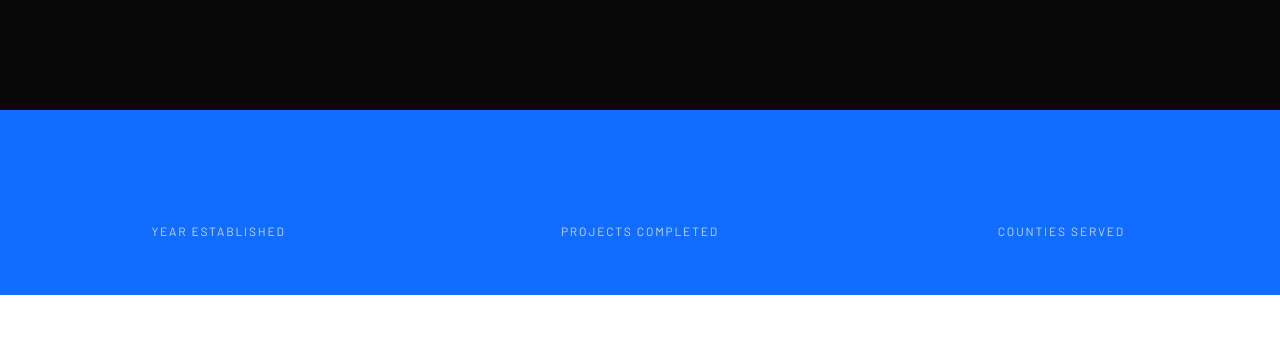
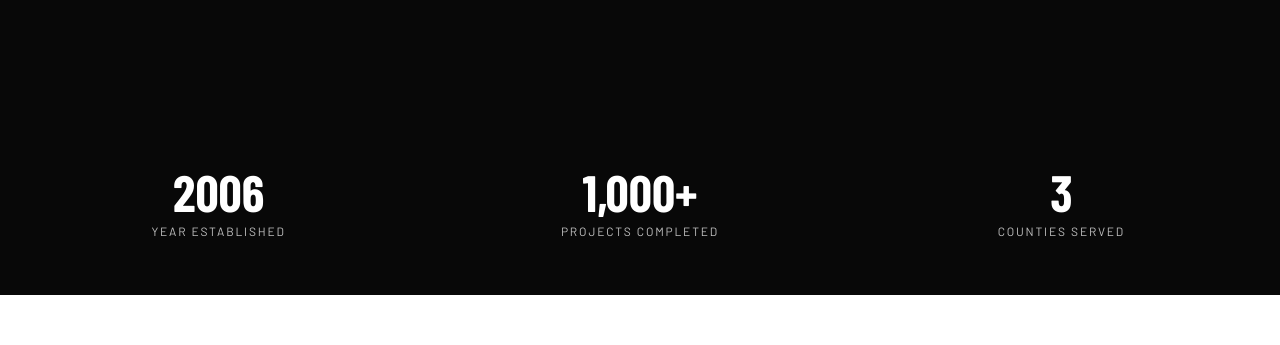
Before and after one commit to orlandott/otg-website, a Next.js app: page / in a window 1280 px wide. Shown: the part 4337-4682 px from the top of the page. Built offline with nearby package versions, Linux system fonts and the light colour scheme.

Commit message:
fix(TrustBar): use navy bg and white stat values for contrast
bg-blue → bg-navy so the section uses the near-black background.
text-accent → text-white on stat numbers for legibility against dark bg.

```diff
--- a/src/components/home/TrustBar.tsx
+++ b/src/components/home/TrustBar.tsx
@@ -10,7 +10,7 @@ const stats = [
 
 export function TrustBar() {
   return (
-    <section className="bg-blue py-14 md:py-18">
+    <section className="bg-navy py-14 md:py-18">
       <div className="max-w-7xl mx-auto px-4 sm:px-6 lg:px-8">
         <motion.div
           className="grid grid-cols-1 sm:grid-cols-3 gap-8 md:gap-12 text-center"
@@ -28,7 +28,7 @@ export function TrustBar() {
               viewport={{ once: true }}
               transition={{ duration: 0.4, delay: i * 0.1 }}
             >
-              <p className="font-heading font-bold text-accent leading-none"
+              <p className="font-heading font-bold text-white leading-none"
                 style={{ fontSize: "clamp(36px, 4vw, 52px)" }}>
                 {stat.value}
               </p>
```
